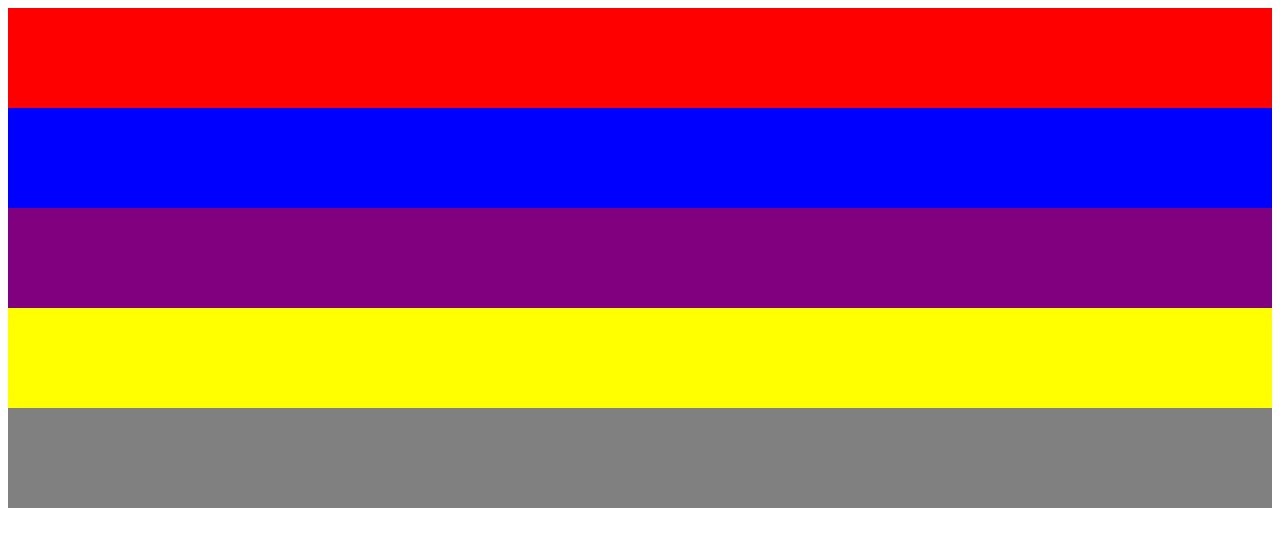
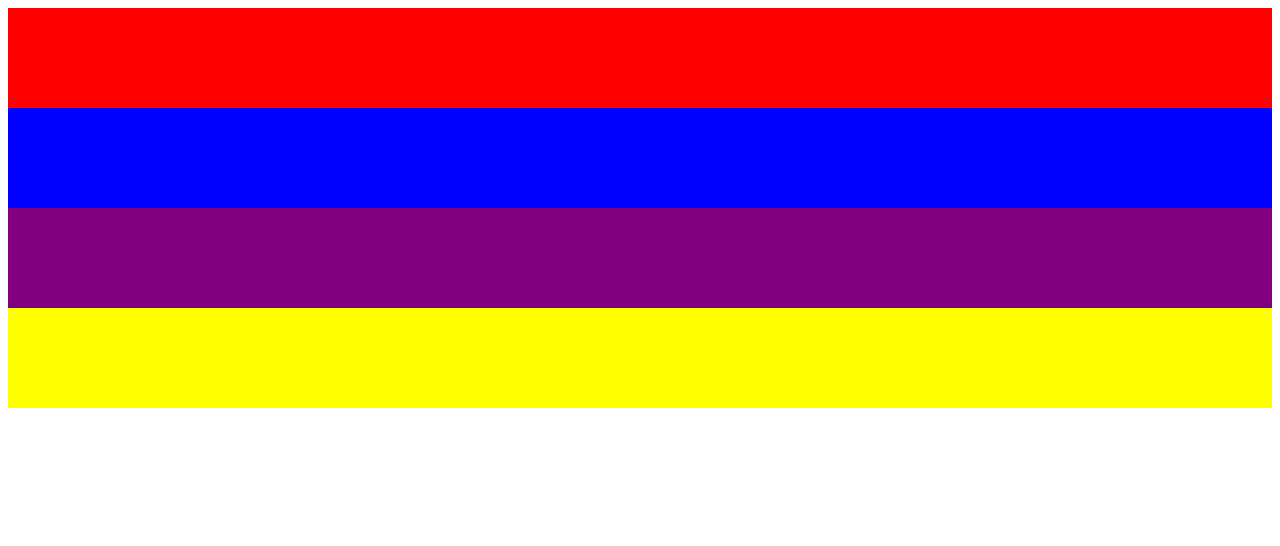
Before and after one commit to kurtfan/python_script, a plain HTML site: page index.html in a window 1280 px wide. Drawn offline with Linux system fonts and the light colour scheme.

Commit message:
Revert "add a grey div"
This reverts commit 4d15bb5c5b05a87f5a750f6ff91a6310898780c4.

```diff
--- a/index.html
+++ b/index.html
@@ -9,7 +9,6 @@
     <div style="background-color:blue; height:100px; weight:100px"></div>
     <div style="background-color:purple; height:100px; weight:100px"></div>
     <div style="background-color:yellow; height:100px; weight:100px"></div>
-    <div style="background-color:grey; height:100px; weight:100px"></div>
 
 </body>
 </html>
```
